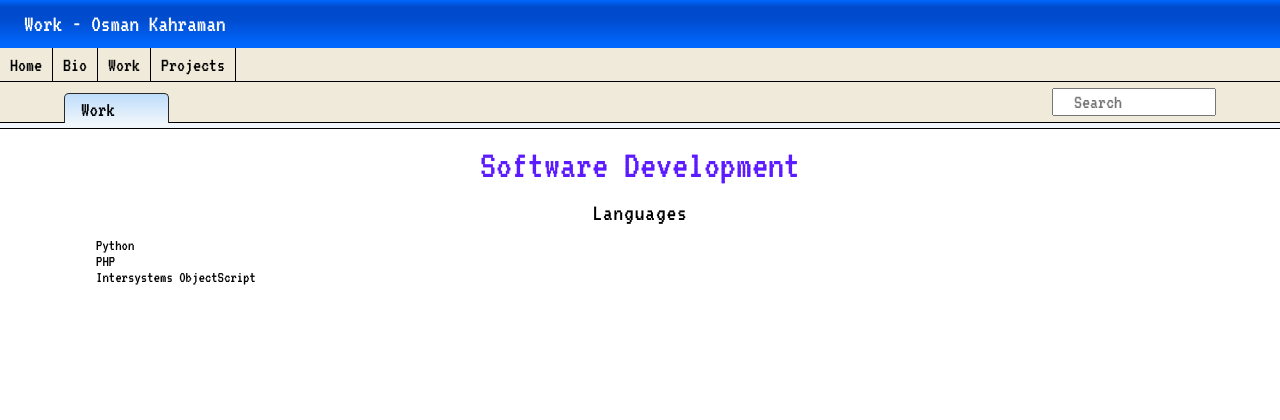
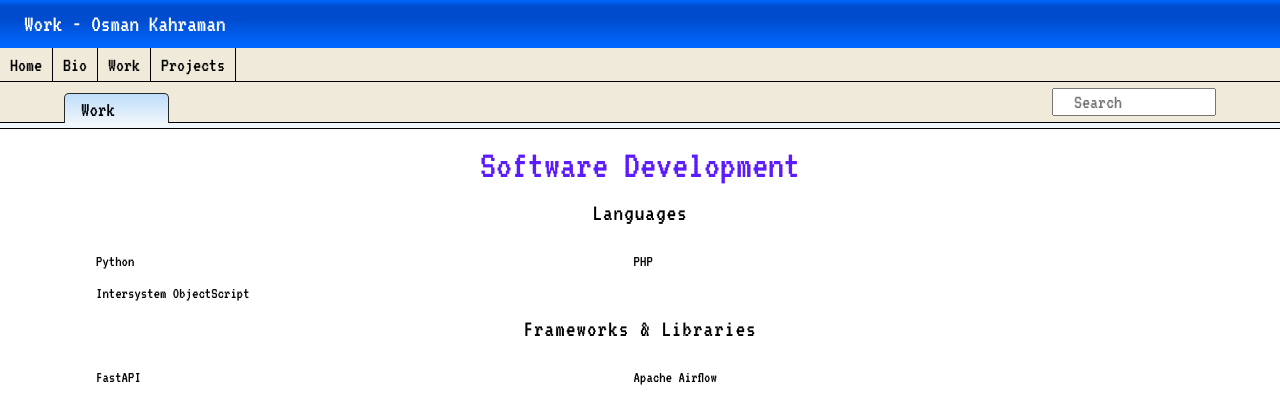
Before and after one commit to kahosman/osmankahraman.eu, a React (Vite) app: page /work in a window 1280 px wide. Shown: the top 420 px of the page. Built offline with nearby package versions, Linux system fonts and the light colour scheme; some icons are missing.

Commit message:
Added SkillElement.jsx component and basic styling to the Work page

```diff
--- /dev/null
+++ b/src/components/SkillElement.jsx
@@ -0,0 +1,9 @@
+function SkillElement(props) {
+  return (
+    <div className="skill-item-div">
+        <img className="skill-icon" src={props.image}/>
+        <p className="skill-title-p">{props.title}</p>
+    </div>
+  );
+}
+export default SkillElement;
--- a/src/index.css
+++ b/src/index.css
@@ -85,6 +85,23 @@ main li{
   min-width: 45vw
 }
 
+.skill-list-div{
+  display: flex;
+  flex-wrap: wrap;
+}
+
+.skill-item-div{
+  width: 42vw;
+}
+
+.skill-list-div p{
+  margin: 0;
+}
+
+
+
+
+
 .project-section{
   margin-bottom: 2em;
 }
--- a/src/pages/Work.jsx
+++ b/src/pages/Work.jsx
@@ -1,14 +1,32 @@
+import SkillElement from "/src/components/SkillElement";
 function Work() {
   return (
     <main>
       <h1>Software Development</h1>
       <section className="main-list-section">
         <h3>Languages</h3>
-        <ul>
-          <li>Python</li>
-          <li>PHP</li>
-          <li>Intersystems ObjectScript</li>
-        </ul>
+        <div className="skill-list-div">
+        <SkillElement
+          title="Python"
+        />
+        <SkillElement
+          title="PHP"
+        />
+        <SkillElement
+          title="Intersystem ObjectScript"
+        />
+        </div>
+      </section>
+      <section className="main-list-section">
+        <h3>Frameworks & Libraries</h3>
+        <div className="skill-list-div">
+        <SkillElement
+          title="FastAPI"
+        />
+        <SkillElement
+          title="Apache Airflow"
+        />
+        </div>
       </section>
     </main>
   );
```
